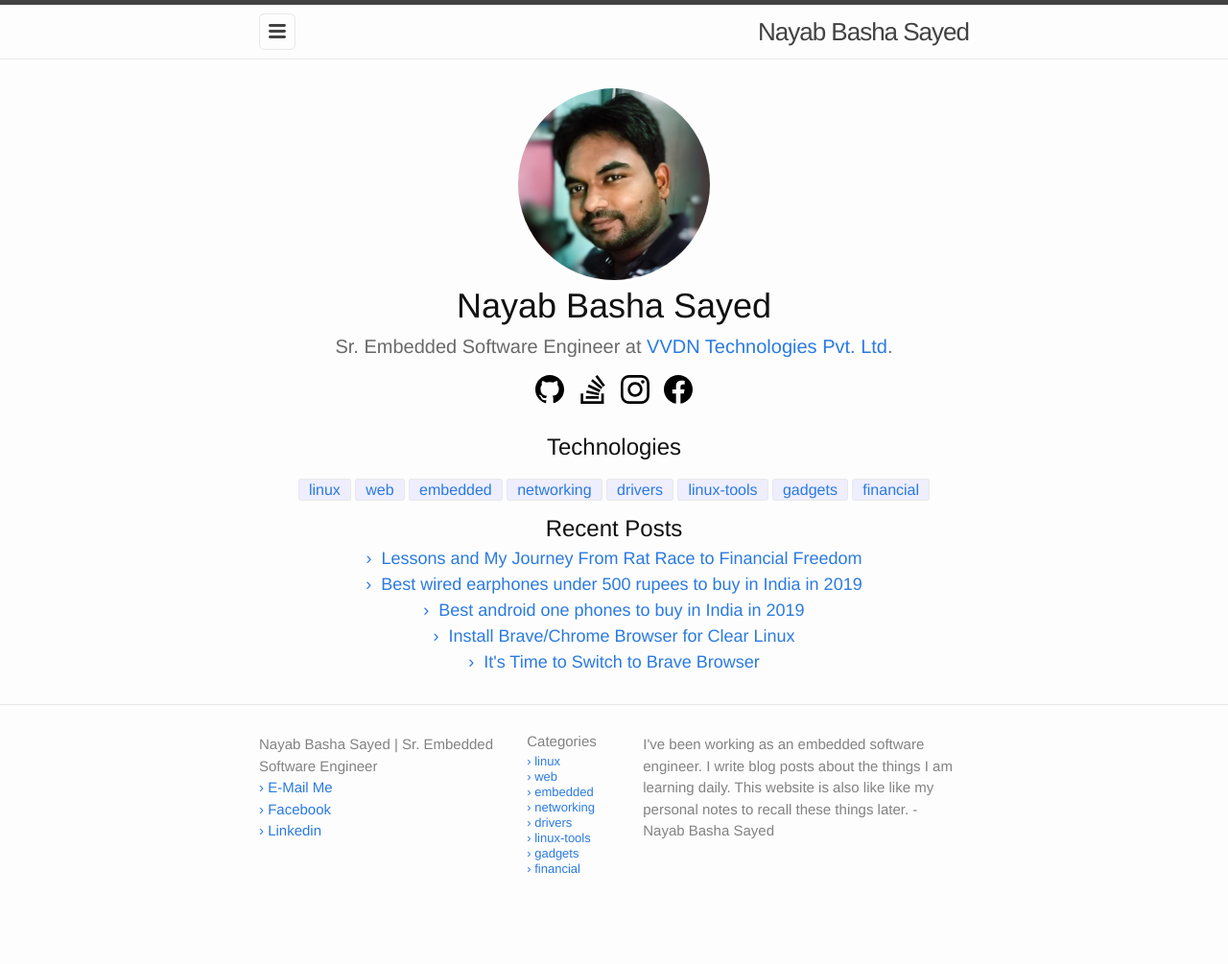
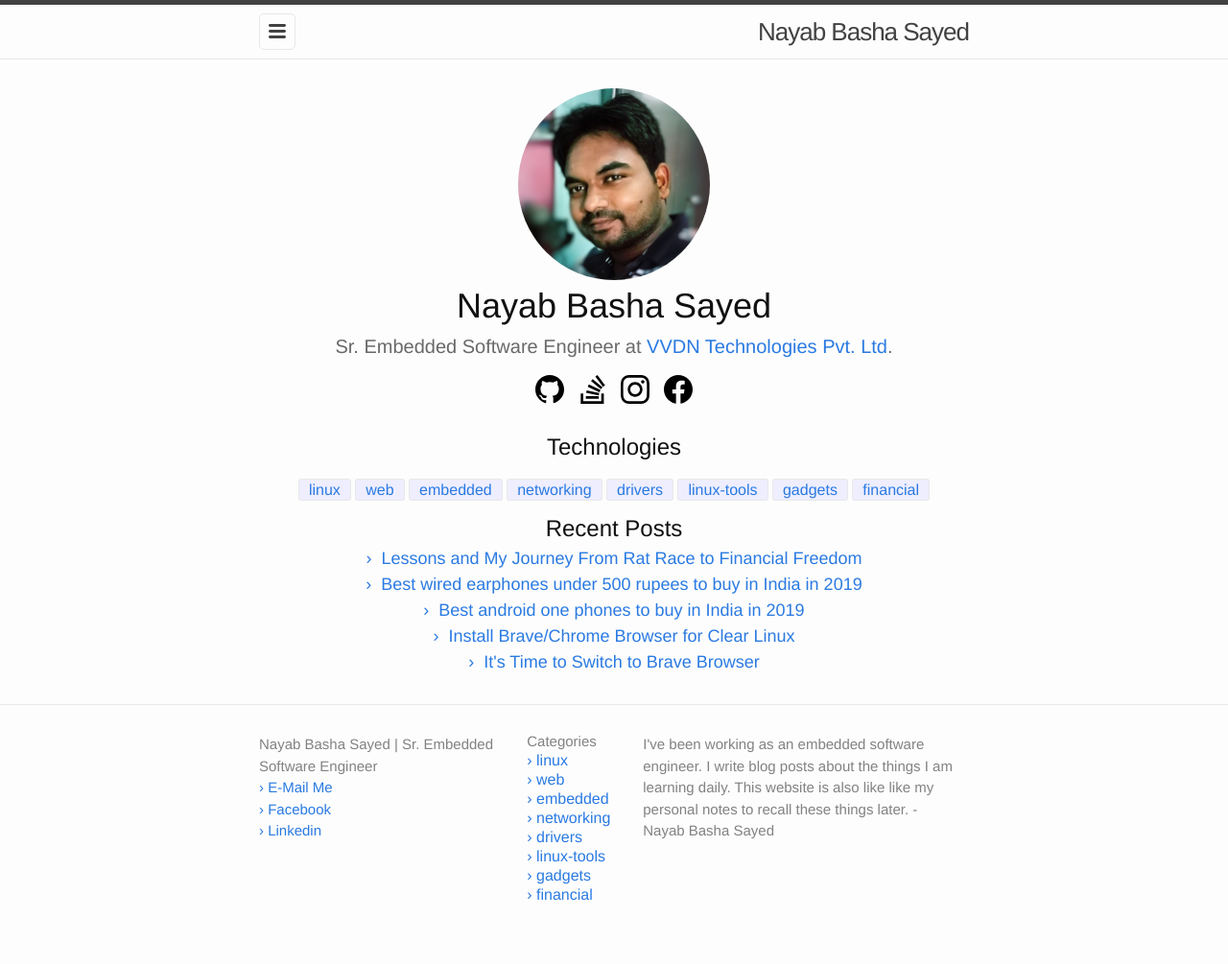
Before and after one commit to itsnayabsd/website, a Jekyll site: the page built from index.md, in a window 1280 px wide. Shown: the whole page at 96% size. Built offline with Jekyll 4.4.1, drawn with Linux system fonts in a browser that asks for light colours; a script that is not in the unit is left out; comment, search, counter and statistics services are not loaded; before the commit the page ends 973 px from its top, so only the background shows below that.

Commit message:
Footer font change and css change

```diff
--- a/_includes/footer.html
+++ b/_includes/footer.html
@@ -26,7 +26,7 @@
           {% if catg == "me" %}
           {% continue %}
           {% endif %}
-          <li><a href="/category/{{ category | first }}.html" style="font-size: 13px;">{{ category | first }}</a></li>
+          <li><a href="/category/{{ category | first }}.html" style="font-size: 16px;">{{ category | first }}</a></li>
           {% endfor %}
           </ul>
       </div>
--- a/_sass/minima/_layout.scss
+++ b/_sass/minima/_layout.scss
@@ -127,6 +127,10 @@
   width:         calc(20% - (#{$spacing-unit} / 2));
   line-height: 15px;
   padding: initial;
+}
+
+.footer-col-2 li {
+  padding-bottom: 5px;
 }
 
 .footer-col-3 {
```
